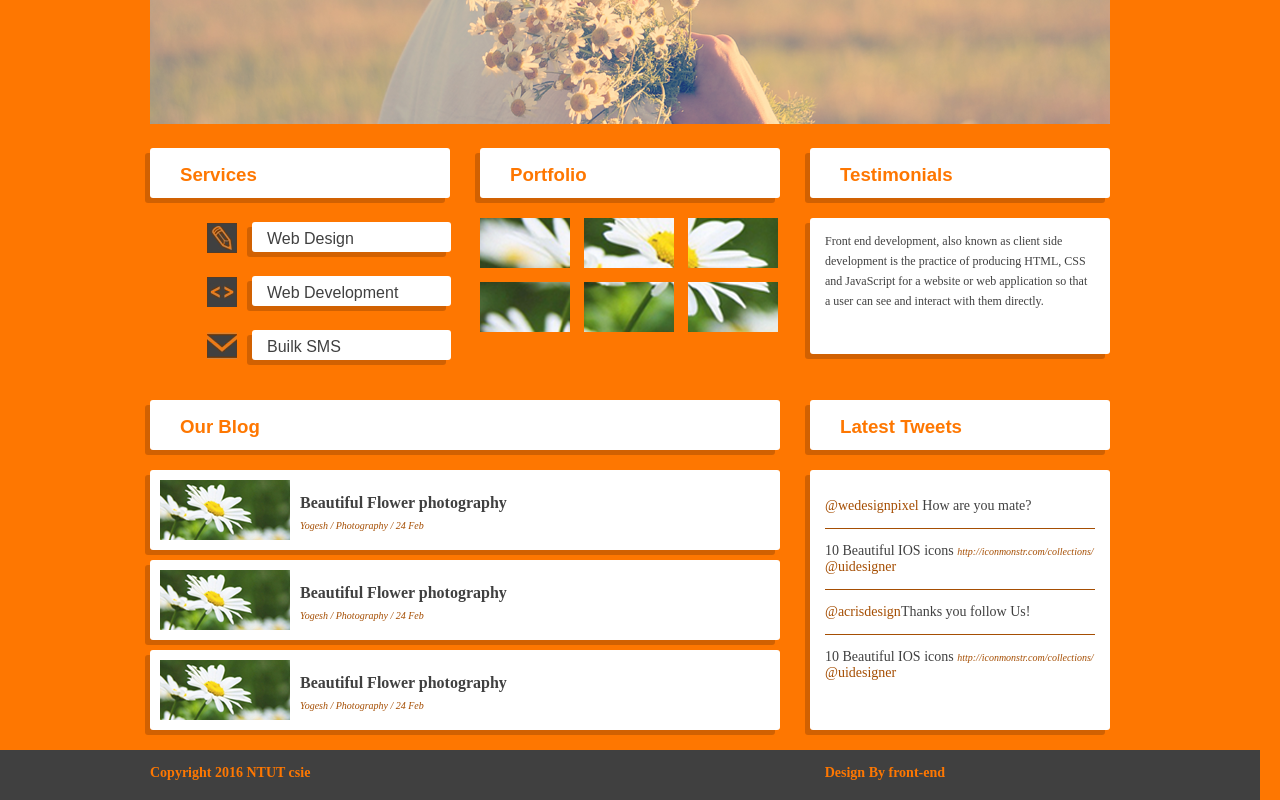
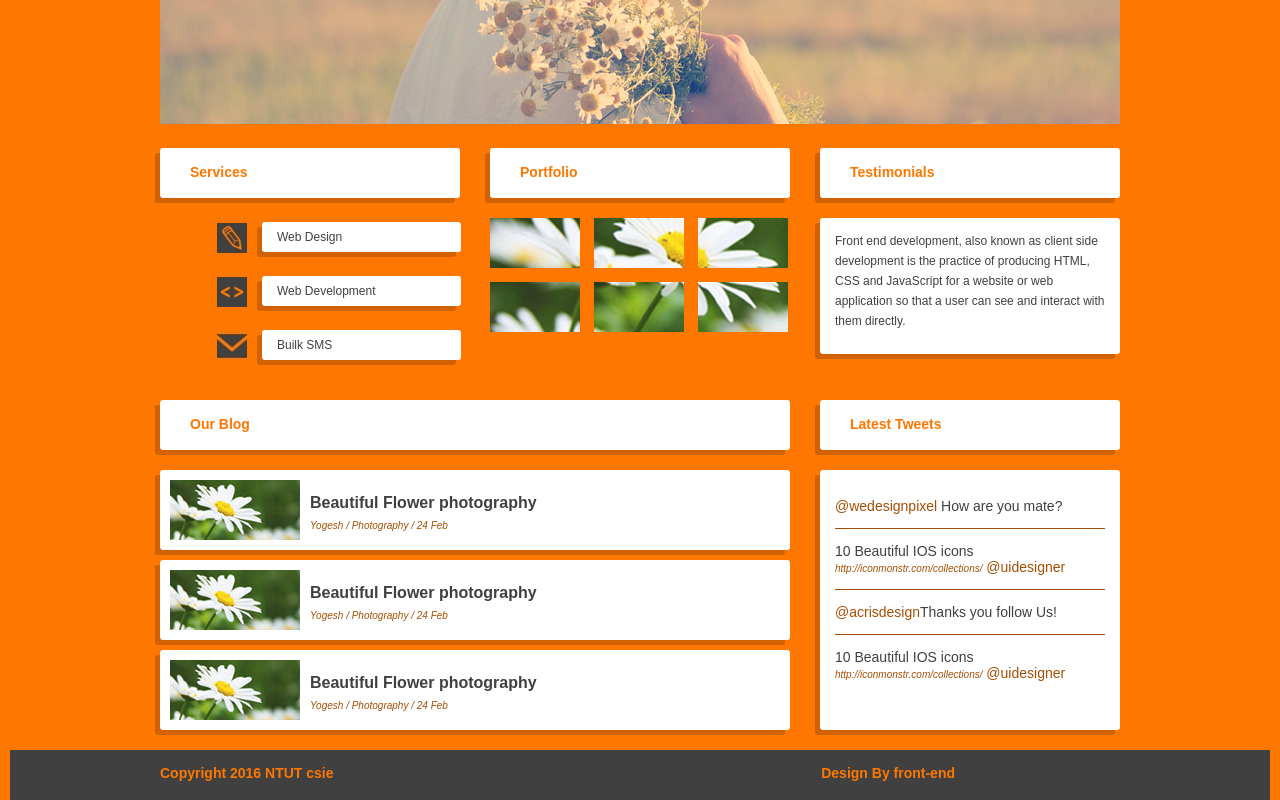
Before and after one commit to brett923/Homework, a plain HTML site: page HW2/index.html in a window 1280 px wide. Shown: the part 554-1354 px from the top of the page. Drawn offline with Linux system fonts and the light colour scheme.

Commit message:
CSS
- adjust the body margin
- font-family
- font-size

```diff
--- a/HW2/css/style.css
+++ b/HW2/css/style.css
@@ -1,5 +1,5 @@
 body{
-  margin: 0;
+  margin: 0 auto;
   background-color: #fe7701;
   height: 1340px;
   width: 1260px;
@@ -81,7 +81,7 @@ li{
   box-shadow: -5px 5px rgba(165,77,5,0.5);
   font-family: Arial;
   font-weight: bold;
-  font-size: 14pt;
+  font-size: 14px;
   color: #fe7701;
   padding: 16px 30px;
   box-sizing: border-box;
@@ -102,7 +102,7 @@ li{
   background-color: #fff;
   box-shadow: -5px 5px rgba(165,77,5,0.5);
   font-family: Arial;
-  font-size: 12pt;
+  font-size: 12px;
   color: #404040;
   width: 199px;
   height: 30px;
@@ -132,7 +132,7 @@ li{
   border-radius : 3px;
   background-color: #fff;
   box-shadow: -5px 5px rgba(165,77,5,0.5);
-  font-family: ArialMT;
+  font-family: Arial;
   font-size: 12px;
   line-height: 20px;
   color: #404040;
@@ -168,12 +168,14 @@ li{
   font-size: 16px;
   color: #404040;
   margin: 14px 0 8px;
+  font-family: Arial;
 }
 
 .blog-content p{
   font-size: 10px;
   color: #a54e03;
   margin: 8px 0 25px 10px;
+  font-family: Arial;
   font-style: italic;
 }
 
@@ -191,7 +193,7 @@ li{
 }
 
 .tweets-content p{
-  font-family: ArialMT;
+  font-family: Arial;
   font-size: 14px;
   color: #404040;
   margin: 0;
@@ -200,13 +202,13 @@ li{
 }
 
 .tweets-content p span{
-  font-family: ArialMT;
+  font-family: Arial;
   font-size: 14px;
   color: #a54e03;
 }
 
 .tweets-content p a{
-  font-family: ArialMT;
+  font-family: Arial;
   font-size: 10px;
   color: #a54e03;
   font-style: italic;
@@ -219,7 +221,7 @@ li{
 /*-- FOOTER --*/
 
 footer{
-  width: 1260px;
+  width: 100%;
   height: 50px;
   margin-top: 20px;
   background-color: #404040;
@@ -231,7 +233,7 @@ footer .content{
 }
 
 footer .content p{
-  font-family: ArialMT;
+  font-family: Arial;
   font-size: 14px;
   font-weight: bold;
   color: #fe7701;
@@ -239,7 +241,7 @@ footer .content p{
 }
 
 footer .content p span{
-  font-family: ArialMT;
+  font-family: Arial;
   font-size: 14px;
   font-weight: bold;
   color: #fe7701;
```
